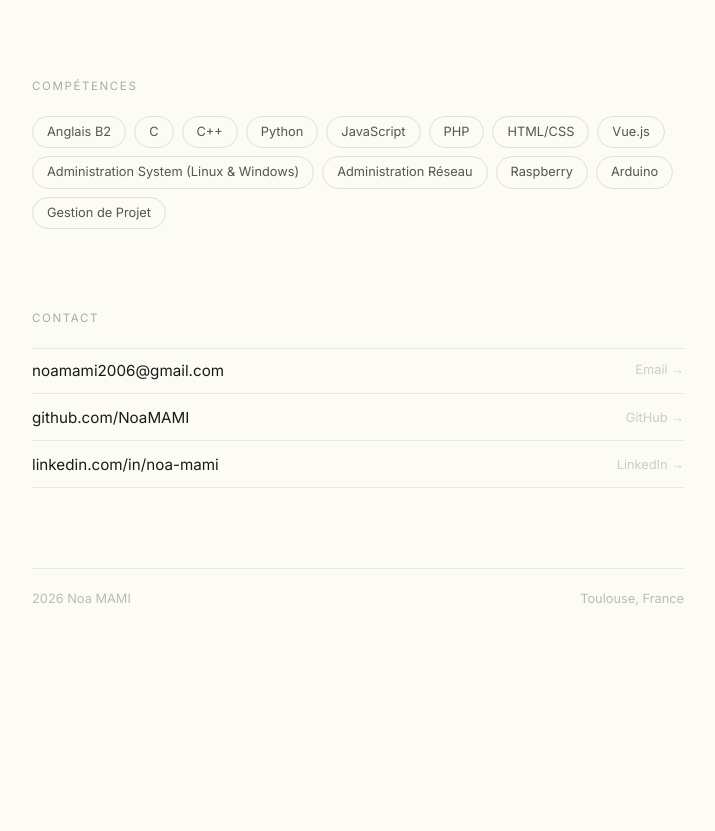
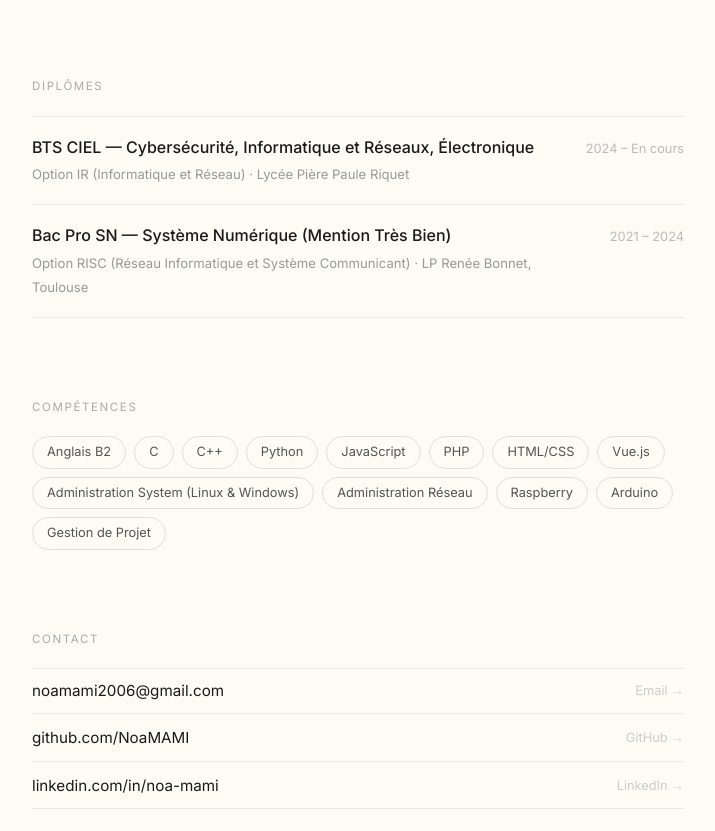
Before and after one commit to NoaMAMI/noamami.github.io, a plain HTML site: page index.html in a window 1280 px wide. Shown: the part 1277-2108 px from the top of the page, without its empty margins (282-997 px from the left). Before the commit the page ends 1907 px from the top, so only its background shows below. Drawn offline with Linux system fonts and the light colour scheme.

Commit message:
update 2

```diff
--- a/index.html
+++ b/index.html
@@ -114,6 +114,38 @@
                 </a>
             </section>
 
+            <!-- Diplômes -->
+            <section id="diplomes">
+                <p class="label">Diplômes</p>
+
+                <div class="diplome">
+                    <div class="diplome-left">
+                        <h3>
+                            BTS CIEL — Cybersécurité, Informatique et Réseaux,
+                            Électronique
+                        </h3>
+                        <span>
+                            Option IR (Informatique et Réseau) · Lycée Pière
+                            Paule Riquet
+                        </span>
+                    </div>
+                    <div class="diplome-right">2024 – En cours</div>
+                </div>
+
+                <div class="diplome">
+                    <div class="diplome-left">
+                        <h3>
+                            Bac Pro SN — Système Numérique (Mention Très Bien)
+                        </h3>
+                        <span>
+                            Option RISC (Réseau Informatique et Système
+                            Communicant) · LP Renée Bonnet, Toulouse
+                        </span>
+                    </div>
+                    <div class="diplome-right">2021 – 2024</div>
+                </div>
+            </section>
+
             <!-- Compétences -->
             <section id="competences">
                 <p class="label">Compétences</p>
--- a/style.css
+++ b/style.css
@@ -3,16 +3,13 @@
     margin: 0;
     padding: 0;
 }
-
 body {
-    font-family: 'Inter', sans-serif;
-    background: #FCFBF4;
+    font-family: "Inter", sans-serif;
+    background: #fcfbf4;
     color: #1a1a1a;
     font-size: 15px;
     line-height: 1.6;
 }
-
-/* Layout */
 .wrap {
     max-width: 700px;
     margin: 0 auto;
@@ -28,25 +25,21 @@ nav {
     border-bottom: 1px solid #e8e8e4;
     margin-bottom: 80px;
 }
-
 .logo {
-    font-family: 'Instrument Serif', serif;
+    font-family: "Instrument Serif", serif;
     font-size: 1.2rem;
 }
-
 nav ul {
     list-style: none;
     display: flex;
     gap: 28px;
 }
-
 nav a {
     text-decoration: none;
     color: #888;
-    font-size: .85rem;
-    transition: color .2s;
+    font-size: 0.85rem;
+    transition: color 0.2s;
 }
-
 nav a:hover {
     color: #1a1a1a;
 }
@@ -55,26 +48,22 @@ nav a:hover {
 .hero {
     margin-bottom: 80px;
 }
-
 .hero h1 {
-    font-family: 'Instrument Serif', serif;
+    font-family: "Instrument Serif", serif;
     font-size: clamp(2.4rem, 5vw, 3.5rem);
     font-weight: 400;
     line-height: 1.15;
     margin-bottom: 20px;
 }
-
 .hero h1 em {
     font-style: italic;
     color: #888;
 }
-
 .hero p {
     color: #666;
     max-width: 480px;
     margin-bottom: 28px;
 }
-
 .badge {
     display: inline-flex;
     align-items: center;
@@ -83,9 +72,8 @@ nav a:hover {
     color: #3a7d52;
     padding: 6px 14px;
     border-radius: 999px;
-    font-size: .8rem;
+    font-size: 0.8rem;
 }
-
 .dot {
     width: 7px;
     height: 7px;
@@ -93,23 +81,20 @@ nav a:hover {
     border-radius: 50%;
     animation: blink 2s infinite;
 }
-
 @keyframes blink {
-
     0%,
     100% {
-        opacity: 1
+        opacity: 1;
     }
-
     50% {
-        opacity: .3
+        opacity: 0.3;
     }
 }
 
-/* Section titles */
+/* Label */
 .label {
-    font-size: .72rem;
-    letter-spacing: .14em;
+    font-size: 0.72rem;
+    letter-spacing: 0.14em;
     text-transform: uppercase;
     color: #aaa;
     margin-bottom: 20px;
@@ -119,11 +104,7 @@ section {
     margin-bottom: 80px;
 }
 
-/* Projects */
-#projets {
-    margin-bottom: 80px;
-}
-
+/* Expériences & projets */
 .project {
     display: flex;
     justify-content: space-between;
@@ -132,99 +113,109 @@ section {
     border-bottom: 1px solid #e8e8e4;
     text-decoration: none;
     color: inherit;
-    transition: opacity .2s;
+    transition: opacity 0.2s;
 }
-
 .project:first-of-type {
     border-top: 1px solid #e8e8e4;
 }
-
 .project:hover {
-    opacity: .5;
+    opacity: 0.5;
 }
-
 .project-left h3 {
     font-weight: 500;
     font-size: 1rem;
     margin-bottom: 2px;
 }
-
 .project-left span {
-    font-size: .82rem;
+    font-size: 0.82rem;
     color: #999;
     margin-right: 10px;
 }
-
 .project-right {
-    font-size: .8rem;
+    font-size: 0.8rem;
     color: #bbb;
     width: 100px;
     display: flex;
     justify-content: flex-end;
 }
 
-/* Skills */
-#competences {
-    margin-bottom: 80px;
+/* Diplômes */
+.diplome {
+    display: flex;
+    justify-content: space-between;
+    align-items: baseline;
+    padding: 18px 0;
+    border-bottom: 1px solid #e8e8e4;
+}
+.diplome:first-of-type {
+    border-top: 1px solid #e8e8e4;
+}
+.diplome-left h3 {
+    font-weight: 500;
+    font-size: 1rem;
+    margin-bottom: 2px;
+}
+.diplome-left span {
+    font-size: 0.82rem;
+    color: #999;
+}
+.diplome-right {
+    font-size: 0.8rem;
+    color: #bbb;
+    width: 100px;
+    display: flex;
+    justify-content: flex-end;
+    white-space: nowrap;
 }
 
+/* Skills */
 .tags {
     display: flex;
     flex-wrap: wrap;
     gap: 8px;
 }
-
 .tag {
     border: 1px solid #e0e0da;
     padding: 5px 14px;
     border-radius: 999px;
-    font-size: .8rem;
+    font-size: 0.8rem;
     color: #555;
 }
 
 /* Contact */
-#contact {
-    margin-bottom: 80px;
-}
-
 .contact-links {
     display: flex;
     flex-direction: column;
     gap: 2px;
 }
-
 .contact-links a {
     display: inline-flex;
     align-items: center;
     gap: 8px;
     text-decoration: none;
     color: #1a1a1a;
-    font-size: .95rem;
+    font-size: 0.95rem;
     padding: 10px 0;
     border-bottom: 1px solid #e8e8e4;
-    transition: color .2s;
+    transition: color 0.2s;
 }
-
 .contact-links a:first-child {
     border-top: 1px solid #e8e8e4;
 }
-
 .contact-links a:hover {
     color: #888;
 }
-
 .contact-links a span {
     color: #ccc;
-    font-size: .8rem;
+    font-size: 0.8rem;
     margin-left: auto;
 }
 
-/* Footer */
 footer {
     border-top: 1px solid #e8e8e4;
     padding: 20px 0;
     color: #bbb;
-    font-size: .8rem;
+    font-size: 0.8rem;
     display: flex;
     justify-content: space-between;
 }
```
Also changed, not shown: suez/index.html (+0 -18 lines).
